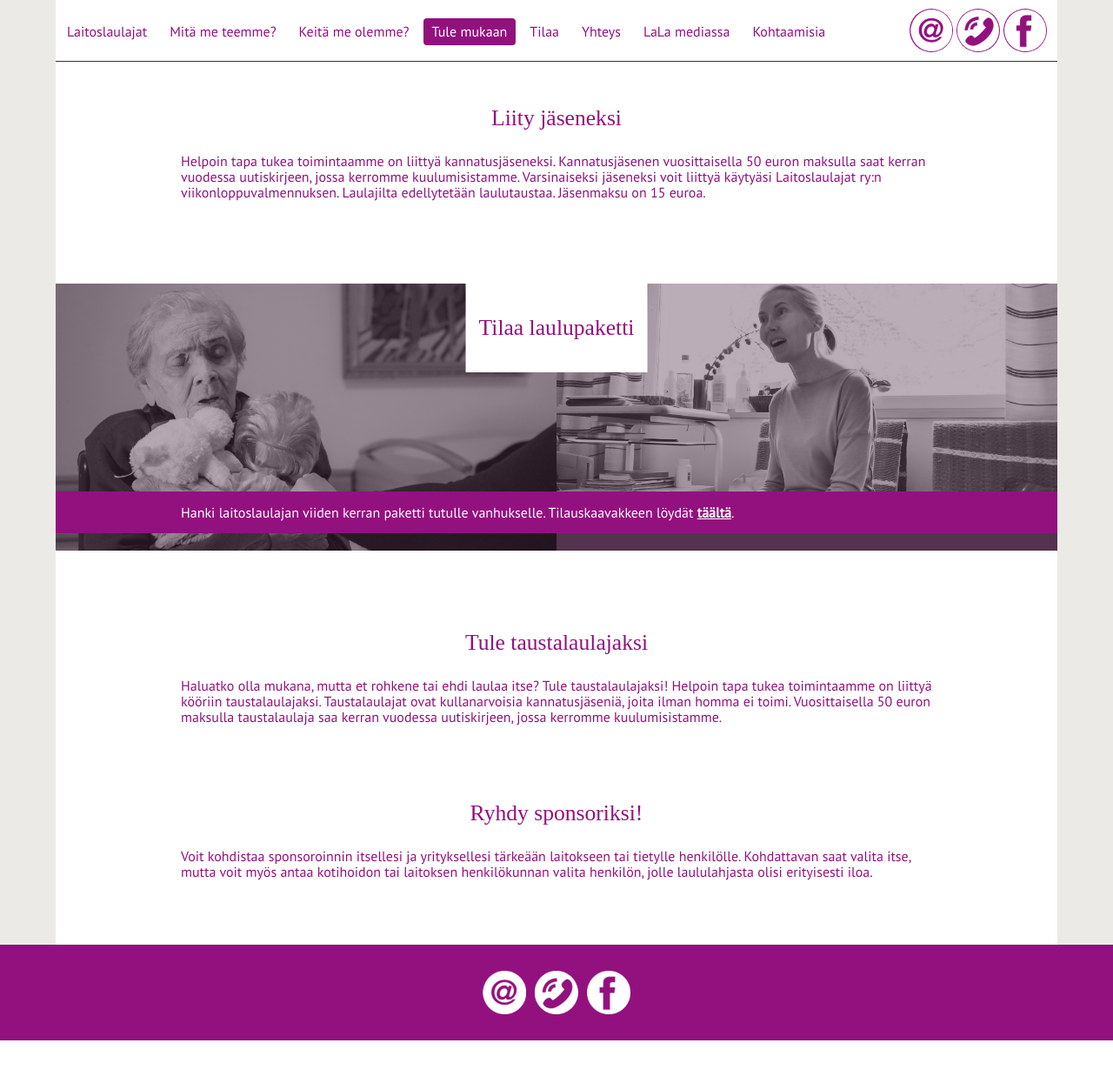
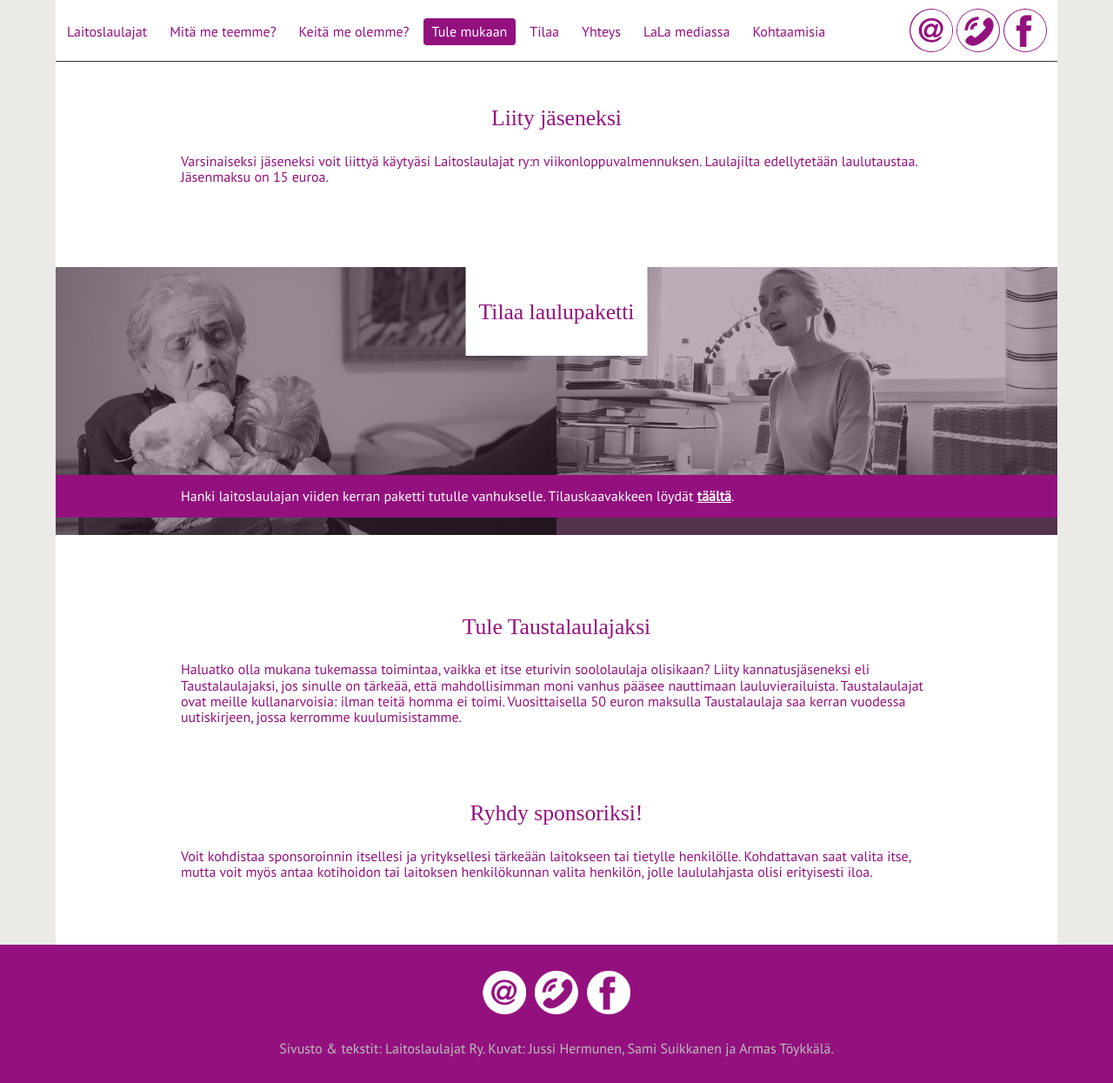
Before and after one commit to mklinga/lala, a PHP site: page /v2/tulemukaan.php in a window 1280 px wide. Shown: the whole page at 87% size. Before the commit the page ends 1196 px from the top, so only its background shows below. Run offline with PHP 8.4, Linux system fonts and the light colour scheme; some web fonts are replaced.

Commit message:
finalish tweaks

```diff
--- a/html/footer.php
+++ b/html/footer.php
@@ -1,6 +1,7 @@
       </main>
 
       <footer id='footer'>
+        <div id='footer-links'>
           <a type='email' href='mailto:puheenjohtaja@laitoslaulajat.fi'>
             <img src='assets/at.png' alt='email' />
           </a>
@@ -10,6 +11,11 @@
           <a href='https://fi-fi.facebook.com/Laitoslaulajat/' target='_blank'>
             <img src='assets/face.png' alt='facebook' />
           </a>
+        </div>
+        <div id='copyright'>
+          Sivusto &amp; tekstit: Laitoslaulajat Ry.
+          Kuvat: Jussi Hermunen, Sami Suikkanen ja Armas Töykkälä.
+        </div>
       </footer>
 
     </div>
--- a/html/keita.php
+++ b/html/keita.php
@@ -14,7 +14,7 @@
   </div>
   <div class='image-block-text'>
     <p>
-    Rekisterlity yhdistys perustettiin syksyllä 2012. Laitoslaulajat ry:n toimintaa ovat myöhemmin tukeneet muun muassa Taiteen edistämiskeskus, Helena Lavikaisen säätiö ja Someron Säästöpankki.
+    Rekisteröity yhdistys perustettiin syksyllä 2012. Laitoslaulajat ry:n toimintaa ovat myöhemmin tukeneet muun muassa Taiteen edistämiskeskus, Helena Lavikaisen säätiö ja Someron Säästöpankki.
     </p>
   </div>
 </section>
--- a/html/media.php
+++ b/html/media.php
@@ -11,7 +11,7 @@
     <div class='context-item'>
       <ul>
         <li><a href='/v2/assets/pdf/Hilkka_muisti.pdf'>Hilkka muisti laulun sanat (Somero-lehti 2.8.2016)</a></li>
-        <li><a href='/v2/assets/pdf/Laitoslaulajat.pdf'>Laulu vain hänelle (Forssan lehti 21.1.2017)</a></li>
+        <li><a href='/v2/assets/pdf/Laitoslaulajat.pdf'>Laulu vain hänelle (Forssan Lehti 21.1.2017)</a></li>
         <li><a href='/v2/assets/pdf/seura.pdf'>Laulettaisiinko vähän? (Seura 2/2015)</a></li>
         <li><a href='/v2/assets/pdf/Laulut_nostavat_muistot_pintaan.pdf'>Laulut nostavat muistot pintaan (Mielenterveys-lehti 4/2013)</a></li>
       </ul>
--- a/html/scss/style.scss
+++ b/html/scss/style.scss
@@ -329,6 +329,7 @@ section.image-block {
 
 footer#footer {
   background: $primary;
+  div#footer-links {
     display: flex;
     padding: 30px;
     justify-content: center;
@@ -338,6 +339,14 @@ footer#footer {
       height: 50px;
       display: block;
     }
+  }
+
+  div#copyright {
+    padding-bottom: 30px;
+    color: #bbb;
+    text-align: center;
+  }
+
 }
 
 // Special handling of some items
--- a/html/style.css
+++ b/html/style.css
@@ -656,15 +656,20 @@ section.image-block {
         order: 0; } }
 
 footer#footer {
-  background: #93117e;
+  background: #93117e; }
+  footer#footer div#footer-links {
     display: flex;
     padding: 30px;
     justify-content: center; }
-  footer#footer img {
+    footer#footer div#footer-links img {
       width: 50px;
       margin: 0 5px;
       height: 50px;
       display: block; }
+  footer#footer div#copyright {
+    padding-bottom: 30px;
+    color: #bbb;
+    text-align: center; }
 
 #yhteys .yhteys-head-block {
   padding: 20px;
--- a/html/tulemukaan.php
+++ b/html/tulemukaan.php
@@ -4,8 +4,7 @@
   <section class='block'>
     <h2>Liity jäseneksi</h2>
     <p>
-    Helpoin tapa tukea toimintaamme on liittyä kannatusjäseneksi. Kannatusjäsenen vuosittaisella 50 euron maksulla saat kerran vuodessa uutiskirjeen, jossa kerromme kuulumisistamme.
-    Varsinaiseksi jäseneksi voit liittyä käytyäsi Laitoslaulajat ry:n viikonloppuvalmennuksen. Laulajilta edellytetään laulutaustaa. Jäsenmaksu on 15 euroa.
+      Varsinaiseksi jäseneksi voit liittyä käytyäsi Laitoslaulajat ry:n viikonloppuvalmennuksen. Laulajilta edellytetään laulutaustaa. Jäsenmaksu on 15 euroa.
     </p>
   </section>
   <section class='image-block block'>
@@ -22,9 +21,9 @@
     </div>
   </section>
   <section class='block'>
-    <h2>Tule taustalaulajaksi</h2>
+    <h2>Tule Taustalaulajaksi</h2>
     <p>
-      Haluatko olla mukana, mutta et rohkene tai ehdi laulaa itse? Tule taustalaulajaksi! Helpoin tapa tukea toimintaamme on liittyä kööriin taustalaulajaksi. Taustalaulajat ovat kullanarvoisia kannatusjäseniä, joita ilman homma ei toimi. Vuosittaisella 50 euron maksulla taustalaulaja saa kerran vuodessa uutiskirjeen, jossa kerromme kuulumisistamme.
+      Haluatko olla mukana tukemassa toimintaa, vaikka et itse eturivin soololaulaja olisikaan? Liity kannatusjäseneksi eli Taustalaulajaksi, jos sinulle on tärkeää, että mahdollisimman moni vanhus pääsee nauttimaan lauluvierailuista. Taustalaulajat ovat meille kullanarvoisia: ilman teitä homma ei toimi. Vuosittaisella 50 euron maksulla Taustalaulaja saa kerran vuodessa uutiskirjeen, jossa kerromme kuulumisistamme.
     </p>
   </section>
   <section class='block invert-padding'>
```
Also changed, not shown: 1 other file. Lines whose indentation alone changed are shown as unchanged.
